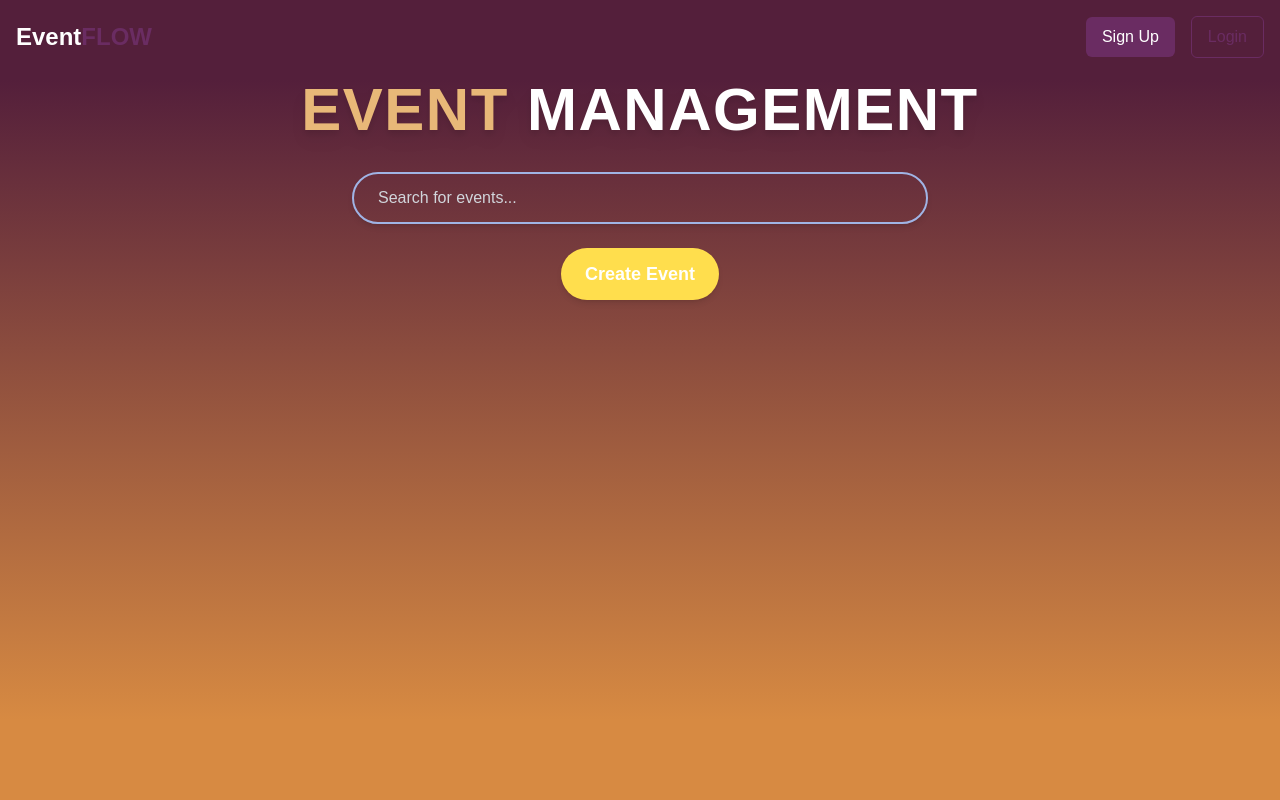
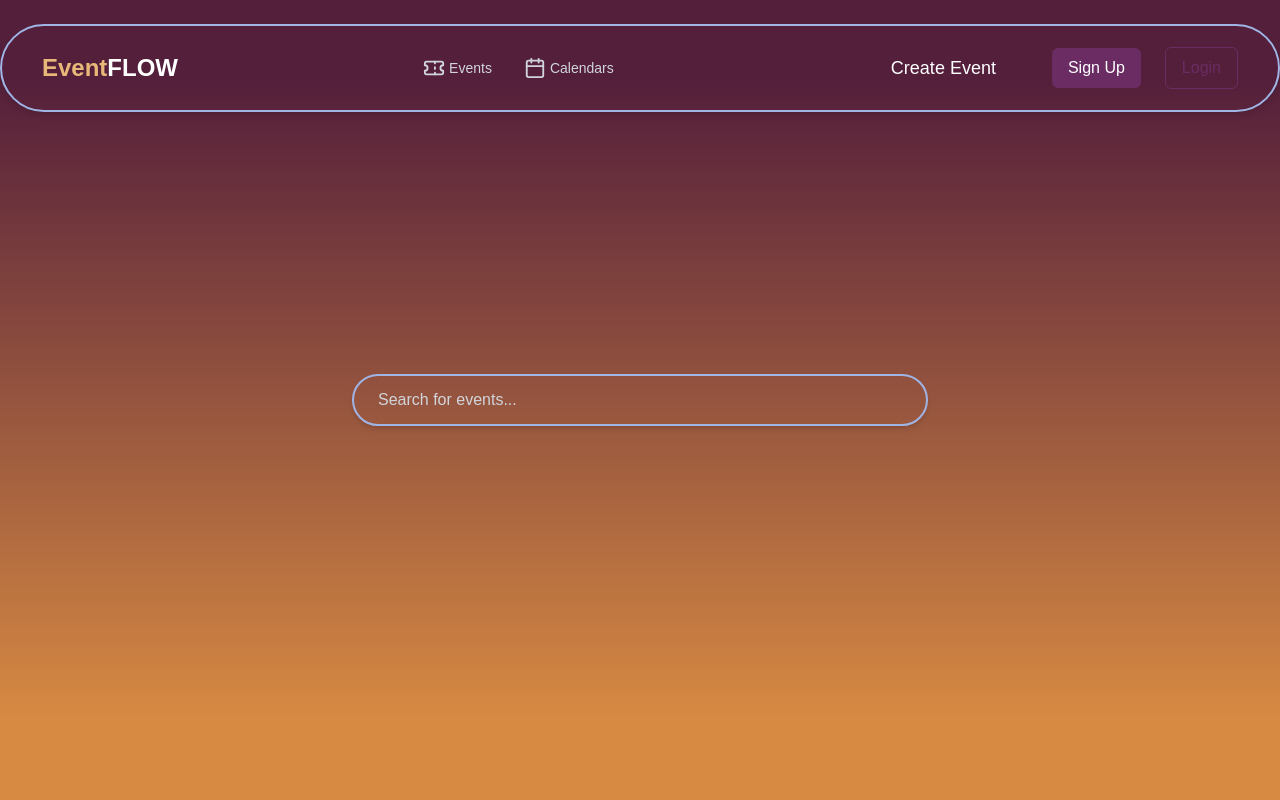
Before and after one commit to SarveshP12/DRM_FC, a Next.js app in the folder eventflow/: page / in a window 1280 px wide. Shown: the top 800 px of the page. Built offline with nearby package versions, Linux system fonts and the light colour scheme; no server answers.

Commit message:
frontend edits

```diff
--- a/eventflow/src/app/components/home.js
+++ b/eventflow/src/app/components/home.js
@@ -1,7 +1,21 @@
-import React from "react";
+"use client";
+import React, { useState, useEffect } from "react";
 import Navbar from "./navbar";
 
 const Home = () => {
+  const [isBlurred, setIsBlurred] = useState(false);
+
+  useEffect(() => {
+    const handleScroll = () => {
+      const scrollY = window.scrollY;
+      // Apply blur only if search bar overlaps navbar (60px)
+      setIsBlurred(scrollY > 60);
+    };
+
+    window.addEventListener("scroll", handleScroll);
+    return () => window.removeEventListener("scroll", handleScroll);
+  }, []);
+
   return (
     <div
       className="w-full min-h-screen overflow-auto"
@@ -12,33 +26,26 @@ const Home = () => {
         backgroundPosition: "center"
       }}
     >
-      <Navbar />
+      {/* Fixed Navbar */}
+      <div className="fixed top-0 left-0 w-full z-50 bg-opacity-80">
+        <Navbar />
+      </div>
 
-      {/* Scrollable Content */}
-      <div className="relative flex flex-col justify-center items-center text-white text-center px-4 pt-20">
-        <h1 className="text-6xl font-bold tracking-wide drop-shadow-lg">
-          <span className="text-[#e8b878]">EVENT</span> MANAGEMENT
-        </h1>
-
+      {/* Main Content (Centered) */}
+      <div className="h-screen flex justify-center items-center text-white text-center px-4">
         {/* Search Bar */}
-        <div className="mt-8 w-full max-w-xl">
+        <div className={`w-full max-w-xl transition-all duration-300 ${isBlurred ? "blur-md opacity-60" : ""}`}>
           <input
             type="text"
             placeholder="Search for events..."
             className="w-full px-6 py-3 text-white placeholder-gray-300 rounded-full border-2 border-[#A0B4E5] shadow-md bg-transparent focus:outline-none focus:border-[#e8b878]"
           />
         </div>
+      </div>
 
-
-        {/* Create Event Button */}
-        <button className="mt-6 px-6 py-3 text-lg font-semibold text-white bg-[#ffde4d] rounded-full shadow-md hover:bg-[#ffd700] hover:text-black transition-all">
-          Create Event
-        </button>
-
-        {/* Dummy Content to Enable Scrolling */}
-        <div className="mt-20 h-[200vh] flex items-center justify-center">
-          <p className="text-xl opacity-80">Scroll Down to See Effect</p>
-        </div>
+      {/* Dummy Content to Enable Scrolling */}
+      <div className="h-[200vh] flex items-center justify-center">
+        <p className="text-xl opacity-80">Scroll Down to See Effect</p>
       </div>
     </div>
   );
--- a/eventflow/src/app/components/navbar.js
+++ b/eventflow/src/app/components/navbar.js
@@ -1,13 +1,36 @@
+"use client";
+import React, { useState, useEffect } from "react";
+import { Ticket, Calendar } from "lucide-react"; // Icons from Lucide-react
 import { UserButton, SignedIn, SignedOut, SignInButton, SignUpButton } from "@clerk/nextjs";
 
 const Navbar = () => {
   return (
-    <nav className="w-full p-4 flex justify-between items-center bg-transparent fixed">
-      <h1 className="text-white text-2xl font-bold">
-        Event<span className="text-[#6a2c62]">FLOW</span>
+    <nav className="w-full max-w-7xl mx-auto p-4 flex justify-between items-center bg-transparent fixed top-6 left-1/2 transform -translate-x-1/2 px-10 border-2 border-[#A0B4E5] rounded-full shadow-md">
+
+      {/* Logo */}
+      <h1 className="text-[#e8b878] text-2xl font-bold">
+        Event<span className="text-white">FLOW</span>
       </h1>
 
-      <div className="flex items-center gap-4">
+      {/* Icons Section */}
+      <div className="flex space-x-8 text-gray-300">
+        <div className="flex items-center space-x-1 cursor-pointer hover:text-white transition-all">
+          <Ticket size={22} />
+          <span className="text-sm">Events</span>
+        </div>
+        <div className="flex items-center space-x-1 cursor-pointer hover:text-white transition-all">
+          <Calendar size={22} />
+          <span className="text-sm">Calendars</span>
+        </div>
+      </div>
+
+      {/* Authentication Section */}
+      <div className="flex items-center gap-6">
+        {/* Create Event Button (Placed before Sign Up) */}
+        <button className="px-8 py-3 text-lg text-white bg-transparent hover:bg-[#4a1e4a] transition-all">
+          Create Event
+        </button>
+
         <SignedOut>
           <SignUpButton mode="modal">
             <button className="bg-[#6a2c62] text-white px-4 py-2 rounded-md hover:bg-[#4a1e4a] transition-colors">
```
